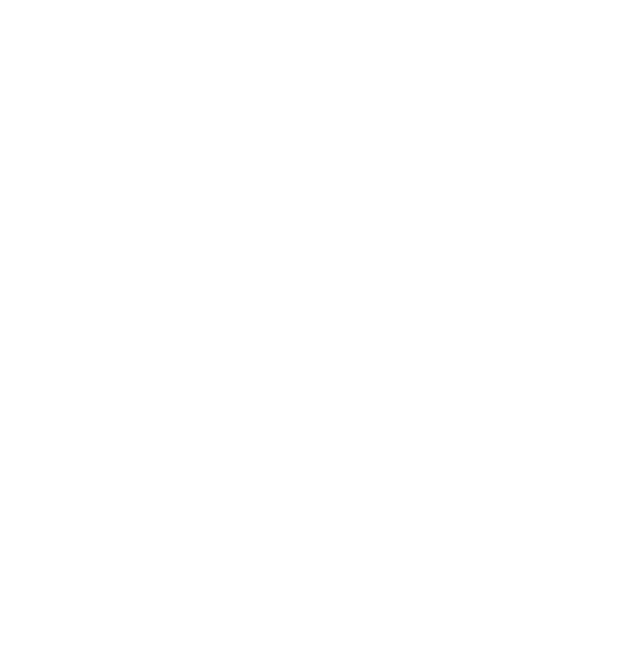
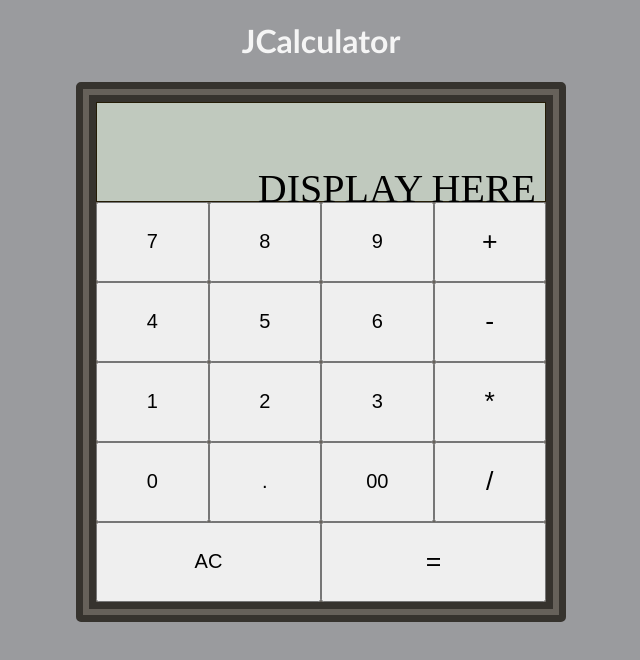
Before and after one commit to josephbarry-webdev/Calculator, a plain HTML site: page index.html in a window 1280 px wide. Shown: the whole page, without its empty margins (319-959 px from the left). Drawn offline with Linux system fonts and the light colour scheme.

Commit message:
Built the basic html ui for calculator

```diff
--- a/index.html
+++ b/index.html
@@ -5,9 +5,51 @@
     <meta http-equiv="X-UA-Compatible" content="IE=edge">
     <meta name="viewport" content="width=device-width, initial-scale=1.0">
     <script src="calculator.js"></script>
+    <link rel="stylesheet" href="style.css">
     <title>Calculator</title>
 </head>
 <body onload="init()">
+    <div id="contentArea">
+
+        <div>
+            <h1>JCalculator</h1>
+        </div>
+
+        <div id="frameContainer">
+
+        <div id="displayContainer">
+            <div id="display"><p>DISPLAY HERE</p></div>
+        </div>
+
+        <div id="buttonContainer">
+            <input class="numbers buttons" value="7"  type="button">
+            <input class="numbers buttons" value="8"  type="button">
+            <input class="numbers buttons" value="9"  type="button">
+            <input class="operand buttons" value="+"  type="button">
+
+            <input class="numbers buttons" value="4"  type="button">
+            <input class="numbers buttons" value="5"  type="button">
+            <input class="numbers buttons" value="6"  type="button">
+            <input class="operand buttons" value="-"  type="button">
+
+            <input class="numbers buttons" value="1"  type="button">
+            <input class="numbers buttons" value="2"  type="button">
+            <input class="numbers buttons" value="3"  type="button">
+            <input class="operand buttons" value="*"  type="button">
+
+            <input class="numbers buttons" value="0"  type="button">
+            <input class="numbers buttons" value="."  type="button">
+            <input class="numbers buttons" value="00"  type="button">
+            <input class="operand buttons" value="/"  type="button">
+
+            <input id="clear" class="buttons" value="AC"  type="button">
+            <input id="equals" class="buttons"value="="  type="button">
+        </div>
+
+
+    </div>
+
+    </div>
 
 </body>
 </html>
--- a/style.css
+++ b/style.css
@@ -0,0 +1,67 @@
+
+body{
+    background-color: rgb(154, 155, 158);
+    margin: 0;
+    display: flex;
+    justify-content: center;
+
+}
+h1{
+    color: whitesmoke;
+    text-align: center;
+    font-family: 'Trebuchet MS', 'Lucida Sans Unicode', 'Lucida Grande', 'Lucida Sans', Arial, sans-serif;
+}
+#contentArea{
+    display: flex;
+    flex-direction: column;
+}
+#frameContainer{
+    margin: 0;
+    width: 450px;
+    height: 500px;
+    display: flex;
+    flex-direction: column;
+    align-items: center;
+    background-color: rgb(102, 97, 90);
+    border: 20px rgb(54, 51, 46)double;
+    border-radius: 5px;
+
+
+}
+#displayContainer{
+    width: 100%;
+    display: flex;
+    height: 20%;
+
+}
+#display{
+    width: 100%;
+    font-size: 30pt;
+    background-color: rgb(192, 201, 190);
+    border: 1pt solid rgb(36, 28, 6);
+    padding-top: 5%;
+    padding-right: 2%;
+    text-align: end;
+}
+
+#buttonContainer{
+
+    display: flex;
+    flex-wrap: wrap;
+    height: 100%;
+}
+.buttons{
+    width: 25%;
+    font-size: 15pt;
+
+}
+.operand{
+    font-size: 20pt;
+}
+#clear{
+ width: 50%;
+}
+#equals{
+    width: 50%;
+    font-size: 20pt;
+}
```
